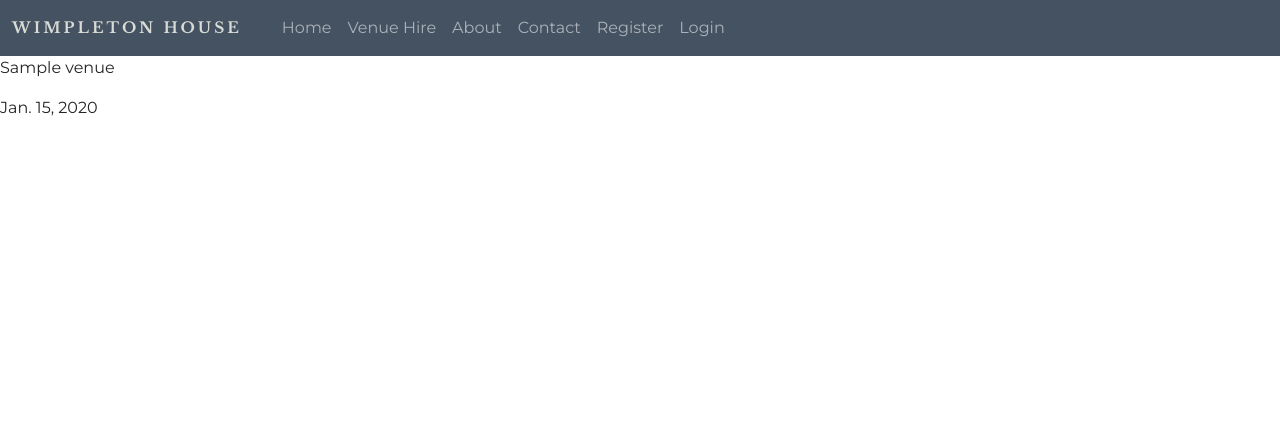
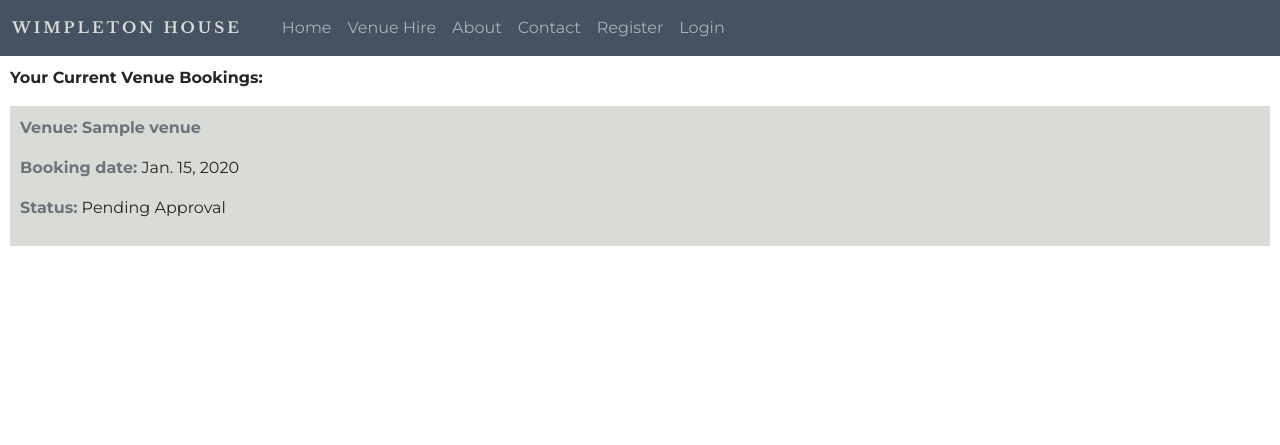
Before and after one commit to hysinh/wimpleton-booking-app, a Django app: page /booking-list/ in a window 1280 px wide. Shown: the top 445 px of the page. Run offline with Django 5.2, Linux system fonts and the light colour scheme; tables that the repository leaves empty hold one stand-in row (values such as "Sample post"); some libraries are stand-ins or nearby versions.

Commit message:
Add styling and formating to booking list template

```diff
--- a/booking/templates/booking/booking_list.html
+++ b/booking/templates/booking/booking_list.html
@@ -4,18 +4,22 @@
 
 {% block content %}
 
-<!-- Booking form -->
-<div>
+<!-- List of all Bookings created by this user -->
+<div class="booking-list">
     <!-- Iterate over booking object -->
+    <p class="bold">Your Current Venue Bookings:</p>
     {% for booking in booking_list %}
     <!-- Display Objects -->
-     <div>
-        <p>{{ booking.venue }}</p>
-        <p>{{ booking.event_date }}</p>
-     </div>
-     <!-- If object list is empty -->
-      {% empty %}
-      No bookings yet
+    <div>
+      <div class="booking-card-individual">
+         <p class="booking-venue text-muted">Venue: {{ booking.venue }}</p>
+         <p><span class="text-muted bold">Booking date:</span> {{ booking.event_date }}</p>
+         <p><span class="text-muted bold">Status:</span> {% if booking.status == 0 %}Approved{% else %}Pending Approval{% endif %}</p>
+      </div>
+    </div>
+    <!-- If object list is empty -->
+    {% empty %}
+    No bookings yet
      {% endfor %}
 </div>
 {% endblock %}
--- a/booking/templates/booking/venue_list.html
+++ b/booking/templates/booking/venue_list.html
@@ -30,7 +30,7 @@
 <div class="container-venues">
     <div class="row">
         {% for venue in venue_list %}
-        <div class="col align-items-start card-venue-hire">
+        <div class="col align-items-start">
             <div class="image-container">
                 An image goes here
             </div>
--- a/booking/views.py
+++ b/booking/views.py
@@ -30,7 +30,7 @@ class BookingList(generic.ListView):
      Displays all the instances of Booking :model: 'booking.Booking'
      """
      #model = Booking
-     queryset = Booking.objects.filter(status=1)
+     queryset = Booking.objects.all()
      template_name = "booking/booking_list.html"
 
 
--- a/static/css/style.css
+++ b/static/css/style.css
@@ -2,6 +2,10 @@ body {
     background-color: #ffffff;
     font-family: Montserrat, sans-serif;
     color: #252525;
+}
+
+.bold {
+    font-weight: bold;
 }
 
 /* Navigation */
@@ -178,11 +182,6 @@ body {
     padding: 20px;
 }
 
-
-.card-venue-hire {
-
-}
-
 .venue-title {
     font-family: Libre Baskerville, serif;
     text-transform: uppercase;
@@ -201,6 +200,21 @@ body {
     color: #445261;
 }
 
+/* Booking Sections */
+.booking-list {
+    display: block;
+    padding: 10px;
+}
+
+.booking-card-individual {
+    padding: 10px;
+    margin-bottom: 10px;
+    background-color: #d9dcd6;
+}
+
+.booking-venue {
+    font-weight: bold;
+}
 
 .footer {
     background-color: #445261;
```
